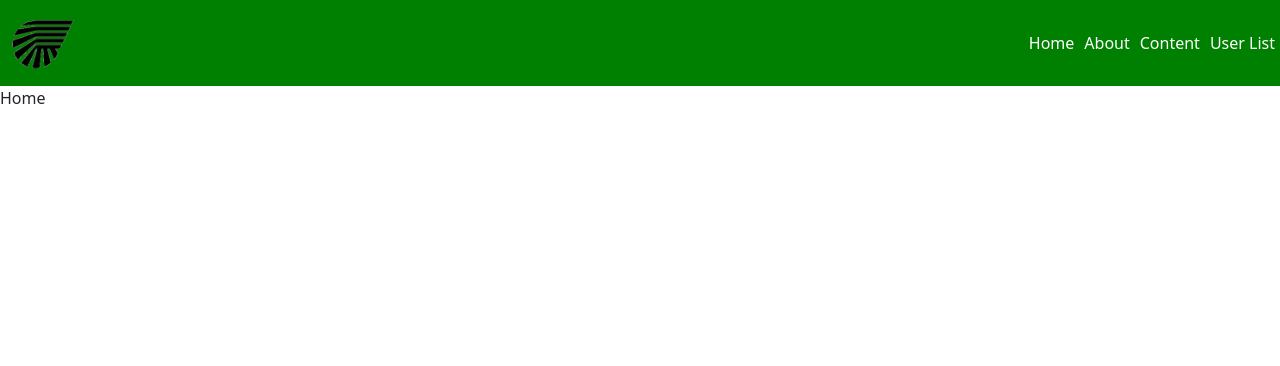
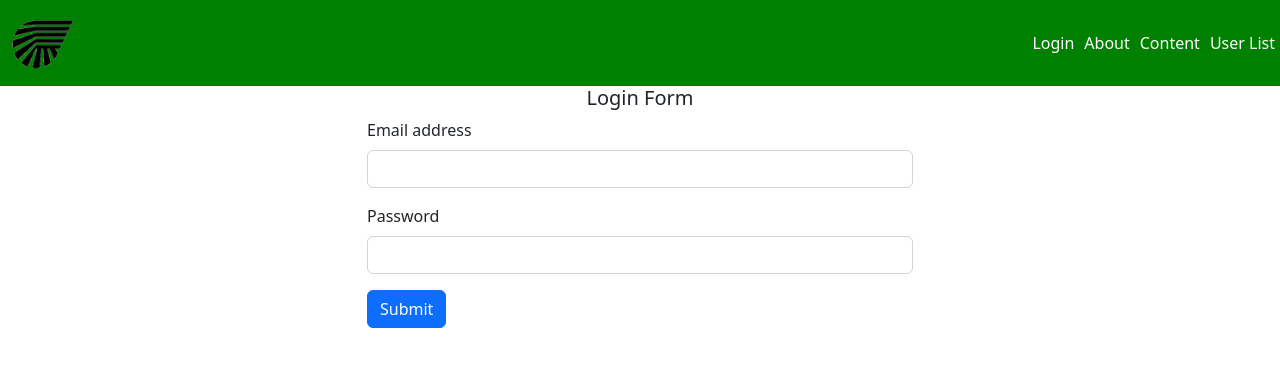
Before and after one commit to shorif001/reactjs-crud, a React (Create React App) app: page / in a window 1280 px wide. Shown: the top 366 px of the page. Built offline with nearby package versions, Linux system fonts and the light colour scheme.

Commit message:
login page added

```diff
--- a/src/App.js
+++ b/src/App.js
@@ -2,7 +2,7 @@
 import './App.css';
 import About from './Components/About/About';
 import Content from './Components/Content/Content';
-import Home from './Components/Home/Home';
+import Login from './Components/Login/Login';
 import Navbar from './Components/Navbar/Navbar';
 import UserList from './Components/UserList/UserList';
 import UserUpdate from './Components/UserUpdate/UpdateUser';
@@ -13,7 +13,7 @@ function App() {
     <>
     <Navbar/>
     <Switch>
-      <Route exact path="/" component={Home} />
+      <Route exact path="/" component={Login} />
       <Route  path="/about" component={About} />
       <Route  path="/content" component={Content} />
       <Route  path="/userlist" component={UserList} />
--- a/src/Components/Home/Home.jsx
+++ /dev/null
@@ -1,9 +0,0 @@
-import React from 'react'
-
-const Home = () => {
-  return (
-    <div>Home</div>
-  )
-}
-
-export default Home
--- /dev/null
+++ b/src/Components/Login/Login.jsx
@@ -0,0 +1,33 @@
+import React from 'react'
+
+const Login = () => {
+  return (
+    <>
+      <div className="container text-center">
+        <div className="login-title">
+          <h5>Login Form</h5>
+        </div>
+      </div>
+      <div className="container">
+        <div className="row d-flex justify-content-center">
+          <div className="col-md-6">
+            <form>
+              <div class="mb-3">
+                <label for="exampleInputEmail1" class="form-label">Email address</label>
+                <input type="email" class="form-control" />
+              </div>
+              <div class="mb-3">
+                <label class="form-label">Password</label>
+                <input type="password" class="form-control" />
+              </div>
+
+              <button type="submit" class="btn btn-primary">Submit</button>
+            </form>
+          </div>
+        </div>
+      </div>
+    </>
+  )
+}
+
+export default Login
--- a/src/Components/Navbar/Navbar.jsx
+++ b/src/Components/Navbar/Navbar.jsx
@@ -11,7 +11,7 @@ const Navbar = () => {
           <img src={logo} alt="" />
         </div>
         <div className="navbar-field">
-          <NavLink to="/">Home</NavLink>
+          <NavLink to="/">Login</NavLink>
           <NavLink to="/about">About</NavLink>
           <NavLink to="/content">Content</NavLink>
           <NavLink to="/userlist">User List</NavLink>
```
Also changed, not shown: package.json (line endings or trailing spaces).
